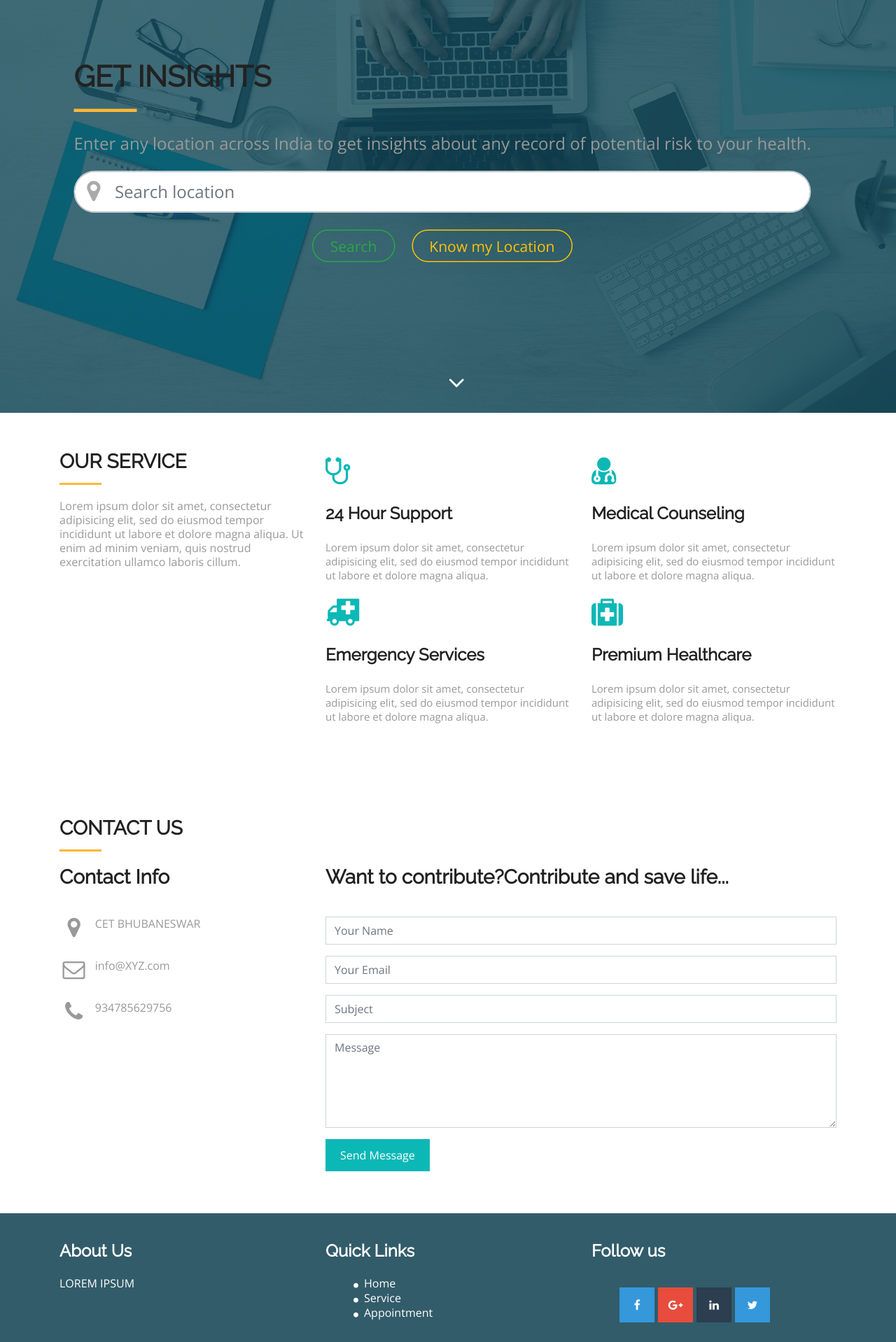
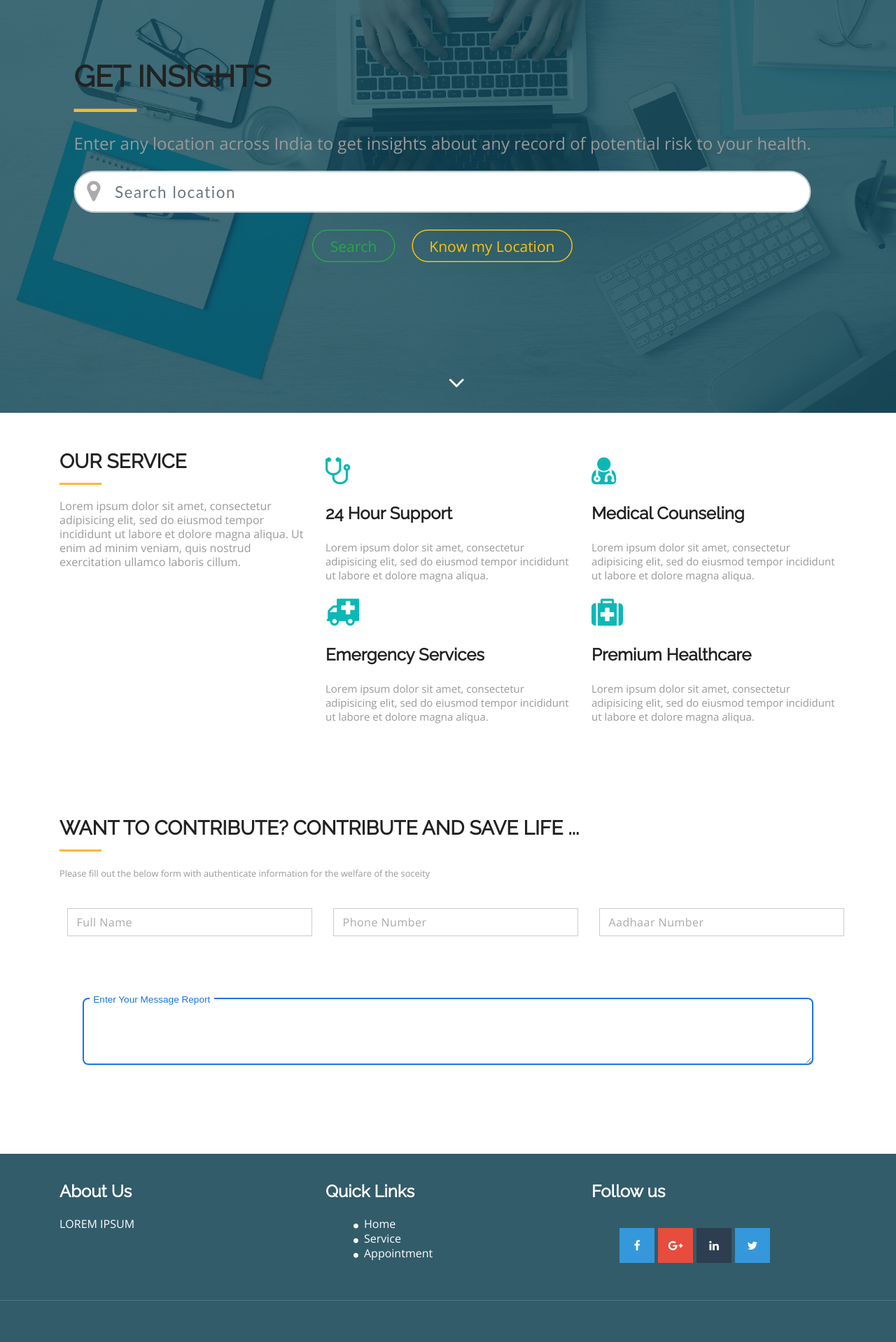
Before and after one commit to biswajitpatra/Disease-Reporting-System, a Django app: page / in a window 1280 px wide. Shown: the part 210-2128 px from the top of the page at 70% size. Run offline with Django 3.2, Linux system fonts and the light colour scheme; some libraries are stand-ins or nearby versions; some web fonts are replaced.

Commit message:
added reporting form and knowMyLocation on button click

```diff
--- a/disdata/static/css/style.css
+++ b/disdata/static/css/style.css
@@ -118,6 +118,135 @@ banner
     color: #aaa;
     transform: scale(1.4)
 }
+/*? Disease reporting form */
+:focus {
+    outline: none;
+  }
+  .form-col{
+    float: left;
+    width: inherit;
+    margin: 40px 3%;
+    position: relative;
+  } /* necessary to give position: relative to parent. */
+  input[type="text"] {
+    font: 15px/24px "Lato", Arial, sans-serif;
+    color: #333;
+    width: 100%;
+    box-sizing: border-box;
+    letter-spacing: 1px;
+  }
+
+.form-effect {
+    border: 1px solid #ccc;
+     padding: 7px 14px;
+     transition: 0.4s;
+     background: transparent;
+}
+.form-effect ~ .focus-border:before,
+.form-effect ~ .focus-border:after {
+  content: "";
+  position: absolute;
+  top: 0;
+  left: 0;
+  width: 0;
+  height: 2px;
+  background-color: #3399ff;
+  transition: 0.3s;
+}
+.form-effect ~ .focus-border:after {
+  top: auto;
+  bottom: 0;
+  left: auto;
+  right: 0;
+}
+.form-effect ~ .focus-border i:before,
+.form-effect ~ .focus-border i:after {
+  content: "";
+  position: absolute;
+  top: 0;
+  left: 0;
+  width: 2px;
+  height: 0;
+  background-color: #3399ff;
+  transition: 0.4s;
+}
+.form-effect ~ .focus-border i:after {
+  left: auto;
+  right: 0;
+  top: auto;
+  bottom: 0;
+}
+.form-effect:focus ~ .focus-border:before,
+.form-effect:focus ~ .focus-border:after,
+.has-content.form-effect ~ .focus-border:before,
+.has-content.form-effect ~ .focus-border:after {
+  width: 100%;
+  transition: 0.3s;
+}
+.form-effect:focus ~ .focus-border i:before,
+.form-effect:focus ~ .focus-border i:after,
+.has-content.form-effect ~ .focus-border i:before,
+.has-content.form-effect ~ .focus-border i:after {
+  height: 100%;
+  transition: 0.4s;
+}
+.form-effect ~ label {
+  position: absolute;
+  left: 14px;
+  width: 100%;
+  top: 10px;
+  color: #aaa;
+  transition: 0.3s;
+  z-index: -1;
+  letter-spacing: 0.5px;
+}
+.form-effect:focus ~ label,
+.has-content.form-effect ~ label {
+  top: -18px;
+  left: 0;
+  font-size: 12px;
+  color: #3399ff;
+  transition: 0.3s;
+}
+.msg-area {
+    background-color: #fff;
+    padding: 3rem;
+    border-radius: 4px;
+    width: 100%;
+    margin: 0 auto;
+  }
+  .ui-form-input-container {
+    position: relative;
+    font-size: 1rem;
+    margin-bottom: 15px;
+    display: block;
+  }
+  .ui-form-input {
+    padding: 13px 15px;
+    border-radius: 8px;
+    border: 2px solid #1a73e8;
+    outline: 0;
+    width: 100%;
+  }
+
+  .form-input-label {
+    position: absolute;
+    top: -7px;
+    left: 10px;
+    color: #1a73e8;
+    font-size: 0.85rem;
+    padding-right: 0.33rem;
+    padding-left: 0.33rem;
+    background: #fff;
+    transition: all 0.15s cubic-bezier(0.4, 0, 0.2, 1);
+    font-family: sans-serif;
+    text-transform: capitalize;
+  }
+  textarea {
+    min-height: 6em;
+    max-height: 50vh;
+    width: 100%;
+  }
 section .card{
     position: absolute;
     top: 55%;
--- a/disdata/static/js/geolocation.js
+++ b/disdata/static/js/geolocation.js
@@ -1,5 +1,5 @@
-$(document).ready(() => {
 
+   const knowMyLocation = () => {
     if(navigator.geolocation){
         navigator.geolocation.getCurrentPosition(showPosition);
     }
@@ -18,8 +18,9 @@ $(document).ready(() => {
             url: locationAPI,
             success: function(data) {
                 console.log(data);
-                $('#user-location').html(`You are currently at :${data.results[7].formatted_address}`);
+                const length = data.results.length;
+                $('#user-location').html(`You are currently at :${data.results[length-3].formatted_address}`);
             }
         })
     }
-})
+   }
--- a/disdata/templates/index.html
+++ b/disdata/templates/index.html
@@ -54,7 +54,7 @@
               </div>
               <div class="btn-grp d-flex justify-content-center mb-3">
                 <button class="btn btn-sm btn-outline-success mr-3 px-3 rounded-pill">Search</button>
-                <button class="btn btn-sm btn-outline-warning px-3 rounded-pill">Know my Location</button>
+                <button class="btn btn-sm btn-outline-warning px-3 rounded-pill" onclick="knowMyLocation()">Know my Location</button>
               </div>
                 <p class="text-center" id="user-location"></p>
             </div>
@@ -123,47 +123,50 @@
     <div class="container">
       <div class="row">
         <div class="col-md-12">
-          <h2 class="ser-title">Contact us</h2>
+          <h2 class="ser-title">Want to contribute? Contribute and save life ...</h2>
           <hr class="botm-line">
         </div>
-        <div class="col-md-4 col-sm-4">
-          <h3>Contact Info</h3>
-          <div class="space"></div>
-          <p><i class="fa fa-map-marker fa-fw pull-left fa-2x"></i>CET BHUBANESWAR<br></p>
-          <div class="space"></div>
-          <p><i class="fa fa-envelope-o fa-fw pull-left fa-2x"></i>info@XYZ.com</p>
-          <div class="space"></div>
-          <p><i class="fa fa-phone fa-fw pull-left fa-2x"></i>934785629756</p>
-        </div>
-        <div class="col-md-8 col-sm-8 marb20">
-          <div class="contact-info">
-            <h3 class="cnt-ttl">Want to contribute?Contribute and save life...</h3>
-            <div class="space"></div>
+        <div class="col-md-12 col-sm-12 marb20">
             <div id="sendmessage">Your message has been sent. Thank you!</div>
             <div id="errormessage"></div>
-            <form action="" method="post" role="form" class="contactForm">
-              <div class="form-group">
-                <input type="text" name="name" class="form-control br-radius-zero" id="name" placeholder="Your Name" data-rule="minlen:4" data-msg="Please enter at least 4 chars" />
-                <div class="validation"></div>
-              </div>
-              <div class="form-group">
-                <input type="email" class="form-control br-radius-zero" name="email" id="email" placeholder="Your Email" data-rule="email" data-msg="Please enter a valid email" />
-                <div class="validation"></div>
-              </div>
-              <div class="form-group">
-                <input type="text" class="form-control br-radius-zero" name="subject" id="subject" placeholder="Subject" data-rule="minlen:4" data-msg="Please enter at least 8 chars of subject" />
-                <div class="validation"></div>
-              </div>
-              <div class="form-group">
-                <textarea class="form-control br-radius-zero" name="message" rows="5" data-rule="required" data-msg="Please write something for us" placeholder="Message"></textarea>
-                <div class="validation"></div>
-              </div>
-
-              <div class="form-action">
-                <button type="submit" class="btn btn-form">Send Message</button>
-              </div>
+            <form action="" method="post" role="form">
+              <small>Please fill out the below form with authenticate information for the welfare of the soceity</small>
+             <div class="row from-group">
+                <div class="col-lg-4 ">
+                    <div class="form-col input-effect" >
+                      <input class="form-effect" type="text" placeholder="" required>
+                        <label>Full Name</label>
+                        <span class="focus-border">
+                          <i></i>
+                        </span>
+                    </div>
+                </div>
+                <div class="col-lg-4">
+                    <div class="form-col input-effect">
+                      <input class="form-effect" type="text" placeholder="" required>
+                        <label>Phone Number</label>
+                        <span class="focus-border">
+                          <i></i>
+                        </span>
+                    </div>
+                </div>
+               <div class="col-lg-4">
+                    <div class="form-col input-effect">
+                      <input class="form-effect" type="text" placeholder="" required>
+                        <label>Aadhaar Number</label>
+                        <span class="focus-border">
+                          <i></i>
+                        </span>
+                    </div>
+               </div>
+               <div class="col-md-12 msg-area">
+                <label class="ui-form-input-container">
+                  <textarea class="ui-form-input" required></textarea>
+                  <span class="form-input-label">Enter your message report</span>
+                </label>
+               </div>
+             </div>
             </form>
-          </div>
         </div>
       </div>
     </div>
```
